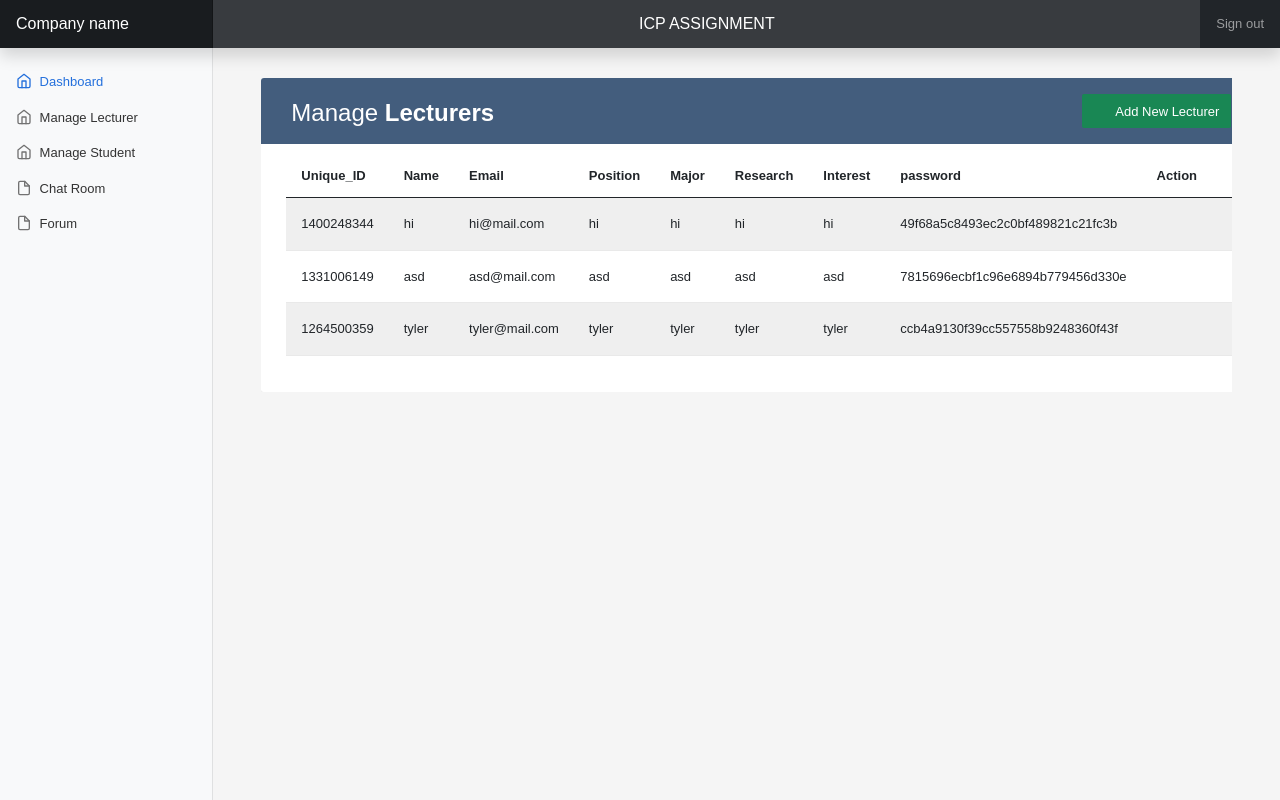
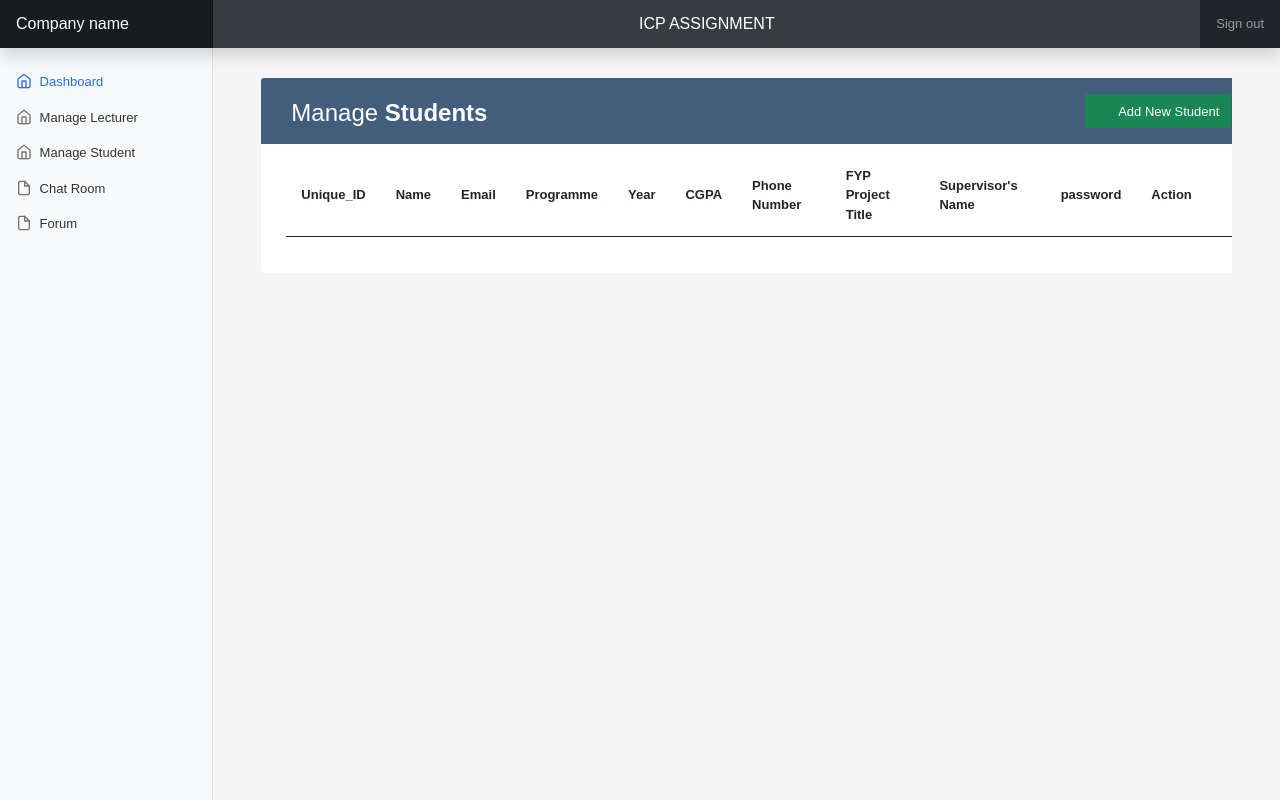
Before and after one commit to RonKu01/icp, a PHP site: page /manage_Student.php in a window 1280 px wide. Run offline with PHP 8.4, Linux system fonts and the light colour scheme; a user stored in the database is signed in; data comes from the database, SQL or seed files in the repository; data that the repository does not hold is empty.

Commit message:
student part

```diff
--- a/view/manage_Student.php
+++ b/view/manage_Student.php
@@ -1,7 +1,5 @@
 <?php
 session_start();
-require_once "../controller/config.php";
-
 if(!isset($_SESSION['unique_id'])){
     header("location: login.php");
 }
@@ -26,6 +24,15 @@ if(!isset($_SESSION['unique_id'])){
 </style>
 
 <body>
+
+<?php
+require_once "../controller/config.php";
+$sql = mysqli_query($conn, "SELECT * FROM userlogin WHERE unique_id = {$_SESSION['unique_id']}");
+if(mysqli_num_rows($sql) > 0){
+    $row = mysqli_fetch_assoc($sql);
+}
+?>
+
 <header class="navbar navbar-dark sticky-top bg-dark flex-md-nowrap p-0 shadow">
     <a class="navbar-brand col-md-3 col-lg-2 me-0 px-3" href="#">Company name</a>
     <button class="navbar-toggler position-absolute d-md-none collapsed" type="button" data-bs-toggle="collapse" data-bs-target="#sidebarMenu" aria-controls="sidebarMenu" aria-expanded="false" aria-label="Toggle navigation">
@@ -34,7 +41,7 @@ if(!isset($_SESSION['unique_id'])){
     <label class="form-control form-control-dark w-100" style="text-align: center">ICP ASSIGNMENT</label>
     <div class="navbar-nav">
         <div class="nav-item text-nowrap">
-                <a class="nav-link px-3" href="../controller/logout.php?logout_id=<?php echo $_SESSION['unique_id']; ?> ">Sign out</a>
+            <a class="nav-link px-3" href="../controller/logout.php?logout_id=<?php echo $row['unique_id']; ?> ">Sign out</a>
         </div>
     </div>
 </header>
@@ -50,10 +57,10 @@ if(!isset($_SESSION['unique_id'])){
                         <div class="table-title">
                             <div class="row">
                                 <div class="col-sm-6">
-                                        <h2>Manage <b>Lecturers</b></h2>
+                                    <h2>Manage <b>Students</b></h2>
                                 </div>
                                 <div class="col-sm-6">
-                                        <a href="#addEmployeeModal" class="btn btn-success" data-toggle="modal"><i class="material-icons">&#xE147;</i> <span>Add New Lecturer</span></a>
+                                    <a href="#addEmployeeModal" class="btn btn-success" data-toggle="modal"><i class="material-icons">&#xE147;</i> <span>Add New Student</span></a>
                                 </div>
                             </div>
                         </div>
@@ -63,17 +70,19 @@ if(!isset($_SESSION['unique_id'])){
                                 <th>Unique_ID</th>
                                 <th>Name</th>
                                 <th>Email</th>
-                                    <th>Position</th>
-                                    <th>Major</th>
-                                    <th>Research</th>
-                                    <th>Interest</th>
+                                <th>Programme</th>
+                                <th>Year</th>
+                                <th>CGPA</th>
+                                <th>Phone Number</th>
+                                <th>FYP Project Title</th>
+                                <th>Supervisor's Name</th>
                                 <th>password</th>
                                 <th>Action</th>
                             </tr>
                             </thead>
                             <tbody>
                                 <?php
-                                    $sql = "SELECT * FROM `lecturer` INNER JOIN userlogin ON lecturer.unique_id = userlogin.unique_id";
+                                $sql = "SELECT * FROM `student` INNER JOIN userlogin ON student.unique_id = userlogin.unique_id";
 
                                 $result = $conn ->query($sql);
                                 if (!empty($result) && $result->num_rows > 0) {
@@ -86,13 +95,15 @@ if(!isset($_SESSION['unique_id'])){
                                         echo '<td>'.$row['unique_id'].'</td>';
                                         echo '<td>'.$row['name'].'</td>';
                                         echo '<td>'.$row['email'].'</td>';
-                                            echo '<td>'.$row['position'].'</td>';
-                                            echo '<td>'.$row['major'].'</td>';
-                                            echo '<td>'.$row['research'].'</td>';
-                                            echo '<td>'.$row['interest'].'</td>';
+                                        echo '<td>'.$row['programme'].'</td>';
+                                        echo '<td>'.$row['year'].'</td>';
+                                        echo '<td>'.$row['cgpa'].'</td>';
+                                        echo '<td>'.$row['phone_num'].'</td>';
+                                        echo '<td>'.$row['fyp_title'].'</td>';
+                                        echo '<td>'.$row['supervisor_unique_id'].'</td>';
                                         echo '<td>'.$row['password'].'</td>';
                                         echo '<td>
-                                                     <a href="#editEmployeeModal" onclick="return getDataForEdit(`'.$row['unique_id'].'`,`'.$row['name'].'`,`'.$row['email'].'`,`'.$row['position'].'`,`'.$row['major'].'`,`'.$row['research'].'`,`'.$row['interest'].'`,`'.$row['password'].'`)" class="edit" data-toggle="modal"><i class="material-icons" data-toggle="tooltip" title="Edit">&#xE254;</i></a>
+                                                 <a href="#editEmployeeModal" onclick="return getDataForEdit(`'.$row['unique_id'].'`,`'.$row['name'].'`,`'.$row['email'].'`,`'.$row['programme'].'`,`'.$row['year'].'`,`'.$row['cgpa'].'`,`'.$row['phone_num'].'`,`'.$row['fyp_title'].'`,`'.$row['supervisor_unique_id'].'`,`'.$row['password'].'`)" class="edit" data-toggle="modal"><i class="material-icons" data-toggle="tooltip" title="Edit">&#xE254;</i></a>
                                                  <a href="#deleteEmployeeModal" onclick="return getDataForDlt(`'.$row['unique_id'].'`)" class="delete" data-toggle="modal"><i class="material-icons" data-toggle="tooltip" title="Delete">&#xE872;</i></a>
                                               </td>';
                                         echo '</tr>';
@@ -113,7 +124,7 @@ if(!isset($_SESSION['unique_id'])){
                     <div class="modal-content">
                         <form class="was-validated" action="#" method="POST" enctype="multipart/form-data" autocomplete="off" novalidate>
                             <div class="modal-header">
-                                    <h4 class="modal-title">Add Employee</h4>
+                                <h4 class="modal-title">Add Student</h4>
                                 <button type="button" class="close" data-dismiss="modal" aria-hidden="true">&times;</button>
                             </div>
                             <div class="modal-body">
@@ -132,26 +143,38 @@ if(!isset($_SESSION['unique_id'])){
                                 <div class="p-1"><!--extra Spacing--></div>
 
                                 <div class="form-group">
-                                        <label for="position">Position</label>
-                                        <input id="position" name="position" type="text" class="form-control" required>
+                                    <label for="programme">Programme</label>
+                                    <input id="programme" name="programme" type="text" class="form-control" required>
                                 </div>
                                 <div class="p-1"><!--extra Spacing--></div>
 
                                 <div class="form-group">
-                                        <label for="major">Major</label>
-                                        <input id="major" name="major" type="text" class="form-control" required>
+                                    <label for="year">Year</label>
+                                    <input id="year" name="year" type="text" class="form-control" required>
                                 </div>
                                 <div class="p-1"><!--extra Spacing--></div>
 
                                 <div class="form-group">
-                                        <label for="research">Research</label>
-                                        <input id="research" name="research" type="text" class="form-control" required>
+                                    <label for="cgpa">CGPA</label>
+                                    <input id="cgpa" name="cgpa" type="text" class="form-control" required>
                                 </div>
                                 <div class="p-1"><!--extra Spacing--></div>
 
                                 <div class="form-group">
-                                        <label for="interest">Interest</label>
-                                        <input id="interest" name="interest" type="text" class="form-control" required>
+                                    <label for="phone_num">Phone Number</label>
+                                    <input id="phone_num" name="phone_num" type="text" class="form-control" required>
+                                </div>
+                                <div class="p-1"><!--extra Spacing--></div>
+
+                                <div class="form-group">
+                                    <label for="fyp_title">FYP Project Title</label>
+                                    <input id="fyp_title" name="fyp_title" type="text" class="form-control" required>
+                                </div>
+                                <div class="p-1"><!--extra Spacing--></div>
+
+                                <div class="form-group">
+                                    <label for="supervisor_unique_id">Supervisor Name</label>
+                                    <input id="supervisor_unique_id" name="supervisor_unique_id" type="text" class="form-control" required>
                                 </div>
                                 <div class="p-1"><!--extra Spacing--></div>
 
@@ -169,18 +192,19 @@ if(!isset($_SESSION['unique_id'])){
                     </div>
                 </div>
             </div>
+
             <!-- Edit Modal HTML -->
            <div id="editEmployeeModal" class="modal fade">
                 <div class="modal-dialog">
                     <div class="modal-content">
                         <form>
                             <div class="modal-header">
-                                    <h4 class="modal-title">Edit Employee</h4>
+                                <h4 class="modal-title">Edit Student</h4>
                                 <button type="button" class="close" data-dismiss="modal" aria-hidden="true">&times;</button>
                             </div>
                             <div class="modal-body" >
                                 <div class="error-text" id="error-text"></div>
-                                    <div id="edit-lecturer-modal-body"></div>
+                                <div id="edit-Student-modal-body"></div>
                             </div>
                             <div class="modal-footer">
                                 <input type="button" class="btn btn-default" data-dismiss="modal" value="Cancel">
@@ -190,18 +214,19 @@ if(!isset($_SESSION['unique_id'])){
                     </div>
                 </div>
             </div>
+
             <!-- Delete Modal HTML -->
             <div id="deleteEmployeeModal" class="modal fade">
                 <div class="modal-dialog">
                     <div class="modal-content">
                         <form>
                             <div class="modal-header">
-                                    <h4 class="modal-title">Delete Employee</h4>
+                                <h4 class="modal-title">Delete Student</h4>
                                 <button type="button" class="close" data-dismiss="modal" aria-hidden="true">&times;</button>
                             </div>
                             <div class="modal-body">
                                 <div class="error-text" id="error-text"></div>
-                                    <div id="delete-lecturer-modal-body"></div>
+                                <div id="delete-Student-modal-body"></div>
                             </div>
                             <div class="modal-footer">
                                 <input type="button" class="btn btn-default" data-dismiss="modal" value="Cancel">
@@ -215,9 +240,9 @@ if(!isset($_SESSION['unique_id'])){
     </div>
 </div>
 
-    <script src="../assets/javascript/add_Lecturer.js"></script>
-    <script src="../assets/javascript/update_Lecturer.js"></script>
-    <script src="../assets/javascript/delete_Lecturer.js"></script>
+<script src="../assets/javascript/add_Student.js"></script>
+<script src="../assets/javascript/update_Student.js"></script>
+<script src="../assets/javascript/delete_Student.js"></script>
 
 <script src="../assets/javascript/bootstrap.bundle.min.js"></script>
 <script src="https://cdn.jsdelivr.net/npm/feather-icons@4.28.0/dist/feather.min.js" integrity="sha384-uO3SXW5IuS1ZpFPKugNNWqTZRRglnUJK6UAZ/gxOX80nxEkN9NcGZTftn6RzhGWE" crossorigin="anonymous"></script><script src="https://cdn.jsdelivr.net/npm/chart.js@2.9.4/dist/Chart.min.js" integrity="sha384-zNy6FEbO50N+Cg5wap8IKA4M/ZnLJgzc6w2NqACZaK0u0FXfOWRRJOnQtpZun8ha" crossorigin="anonymous"></script><script src="../assets/javascript/dashboard.js"></script>
@@ -233,8 +258,8 @@ if(!isset($_SESSION['unique_id'])){
 </script>
 
 <script>
-        function getDataForEdit(unique_id, name, email, position, major, research, interest, password){
-            return document.getElementById('edit-lecturer-modal-body').innerHTML =
+    function getDataForEdit(unique_id, name, email, programme, year, cgpa, phone_num, fyp_title, supervisor_unique_id, password){
+        return document.getElementById('edit-Student-modal-body').innerHTML =
         '<div class="form-group">' +
             '<label for="unique_id">UniqueID</label> ' +
             '<input id="unique_id" name="unique_id" type="text" class="form-control" value="'+ unique_id +'" readonly> ' +
@@ -254,26 +279,38 @@ if(!isset($_SESSION['unique_id'])){
         '<div class="p-1"><!--extra Spacing--></div>' +
 
         '<div class="form-group">' +
-            '<label for="position">Position</label> ' +
-            '<input id="position" name="position" type="text" class="form-control" value="'+ position +'" required> ' +
+        '<label for="programme">Programme</label> ' +
+        '<input id="programme" name="programme" type="text" class="form-control" value="'+ programme +'" required> ' +
         '</div>' +
         '<div class="p-1"><!--extra Spacing--></div>' +
 
         '<div class="form-group">' +
-            '<label for="major">Major</label> ' +
-            '<input id="major" name="major" type="text" class="form-control" value="'+ major +'" required> ' +
+        '<label for="year">Year</label> ' +
+        '<input id="year" name="year" type="text" class="form-control" value="'+ year +'" required> ' +
         '</div>' +
         '<div class="p-1"><!--extra Spacing--></div>' +
 
         '<div class="form-group">' +
-            '<label for="research">Research</label> ' +
-            '<input id="research" name="research" type="text" class="form-control" value="'+ research +'" required> ' +
+        '<label for="cgpa">CGPA</label> ' +
+        '<input id="cgpa" name="cgpa" type="text" class="form-control" value="'+ cgpa +'" required> ' +
         '</div>' +
         '<div class="p-1"><!--extra Spacing--></div>' +
 
         '<div class="form-group">' +
-            '<label for="interest">Interest</label> ' +
-            '<input id="interest" name="interest" type="text" class="form-control" value="'+ interest +'" required> ' +
+        '<label for="phone_num">Phone Number</label> ' +
+        '<input id="phone_num" name="phone_num" type="text" class="form-control" value="'+ phone_num +'" required> ' +
+        '</div>' +
+        '<div class="p-1"><!--extra Spacing--></div>' +
+
+        '<div class="form-group">' +
+        '<label for="fyp_title">FYP Project Title</label> ' +
+        '<input id="fyp_title" name="fyp_title" type="text" class="form-control" value="'+ fyp_title +'" required> ' +
+        '</div>' +
+        '<div class="p-1"><!--extra Spacing--></div>' +
+
+        '<div class="form-group">' +
+        '<label for="supervisor_unique_id">Supervisor Name</label> ' +
+        '<input id="supervisor_unique_id" name="supervisor_unique_id" type="text" class="form-control" value="'+ supervisor_unique_id +'" required> ' +
         '</div>' +
         '<div class="p-1"><!--extra Spacing--></div>' +
 
@@ -286,7 +323,7 @@ if(!isset($_SESSION['unique_id'])){
     }
 
     function getDataForDlt(unique_id){
-            return document.getElementById('delete-lecturer-modal-body').innerHTML =
+        return document.getElementById('delete-Student-modal-body').innerHTML =
             '<div class="form-group">' +
             '<input id="unique_id" name="unique_id" type="hidden" class="form-control" value="'+ unique_id +'" readonly> ' +
             '</div>' +
@@ -298,6 +335,7 @@ if(!isset($_SESSION['unique_id'])){
     }
 
 </script>
+
 </body>
 
 </html>
```
Lines whose indentation alone changed are shown as unchanged.
